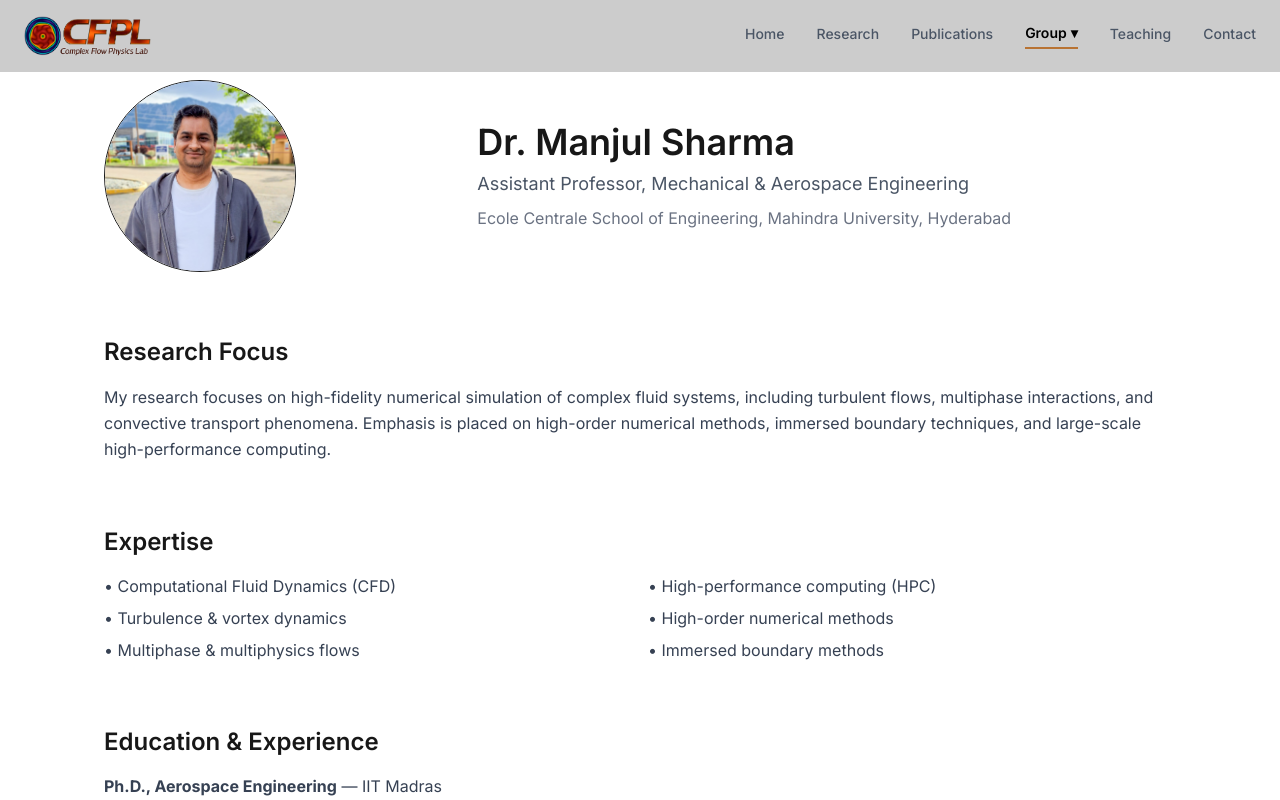
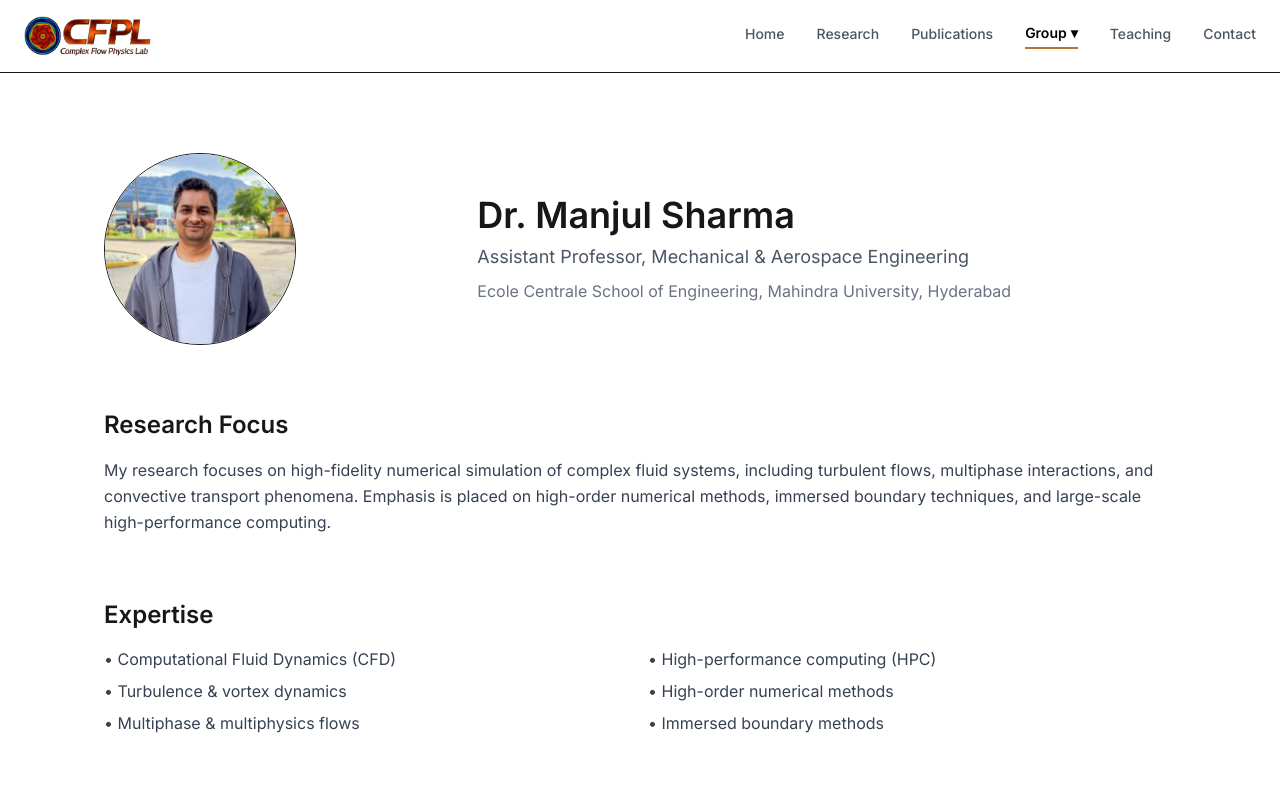
Before and after one commit to smanjul/cfpl-website, a Next.js app: page /about in a window 1280 px wide. Shown: the top 800 px of the page. Built offline with nearby package versions, Linux system fonts and the light colour scheme.

Commit message:
Update Navbar.js

```diff
--- a/components/Navbar.js
+++ b/components/Navbar.js
@@ -43,7 +43,7 @@ export default function Navbar() {
     pathname.startsWith("/funding");
 
   return (
-	  <nav className="fixed top-0 left-0 w-full z-50 bg-black/20 backdrop-blur-md">
+	  <nav className="sticky top-0 z-50 backdrop-blur-md bg-white/80 border-b">
 	  <div className="w-full px-6 py-4 flex justify-between items-center">
 
         <Logo />
```
